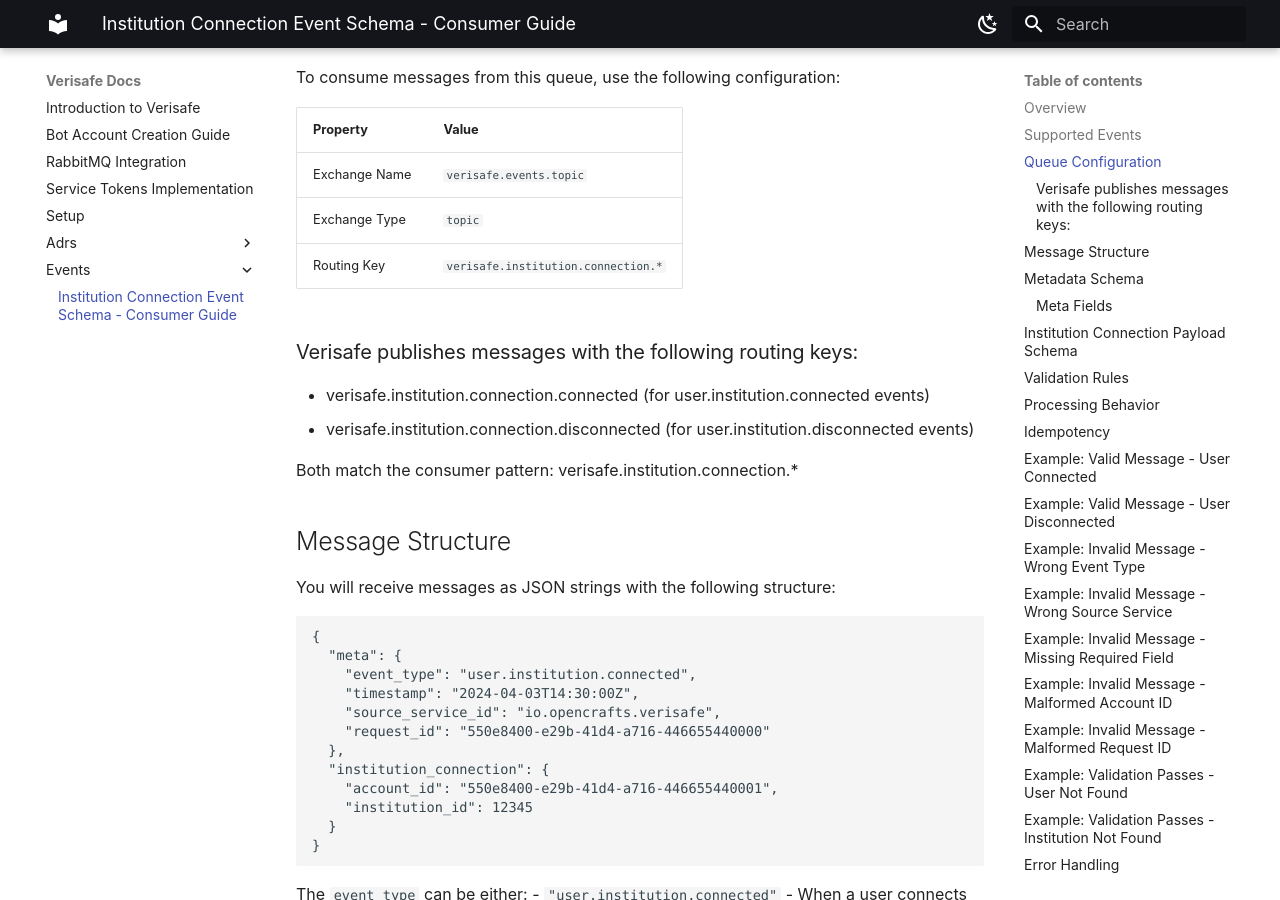
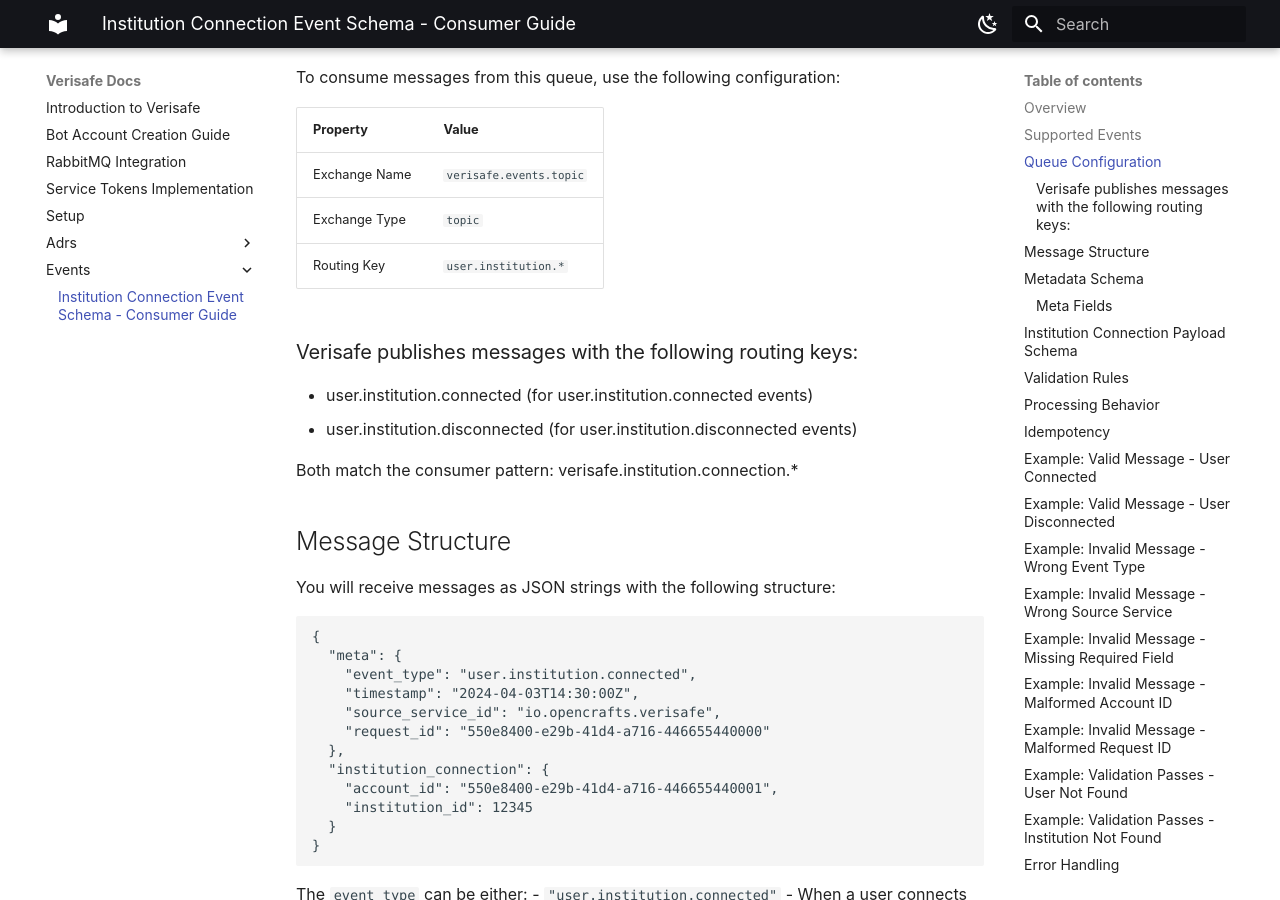
Before and after one commit to opencrafts-io/verisafe, an MkDocs documentation site: the page built from docs/events/institution_connection.md, in a window 1280 px wide and 900 px high, scrolled down 610 px. Built offline with MkDocs 1.6.1 and Material for MkDocs 9.7.7, drawn with Linux system fonts in a browser that asks for light colours; some web fonts are replaced.

Commit message:
fix(docs): fixes documentation discrepancy for institution institution connected events

```diff
--- a/docs/events/institution_connection.md
+++ b/docs/events/institution_connection.md
@@ -20,13 +20,13 @@
 |----------|-------|
 | Exchange Name | `verisafe.events.topic` |
 | Exchange Type | `topic` |
-| Routing Key | `verisafe.institution.connection.*` |
+| Routing Key | `user.institution.*` |
 
 
 ### Verisafe publishes messages with the following routing keys:
 
-- verisafe.institution.connection.connected (for user.institution.connected events)
-- verisafe.institution.connection.disconnected (for user.institution.disconnected events)
+- user.institution.connected (for user.institution.connected events)
+- user.institution.disconnected (for user.institution.disconnected events)
 
 Both match the consumer pattern: verisafe.institution.connection.*
 
```
